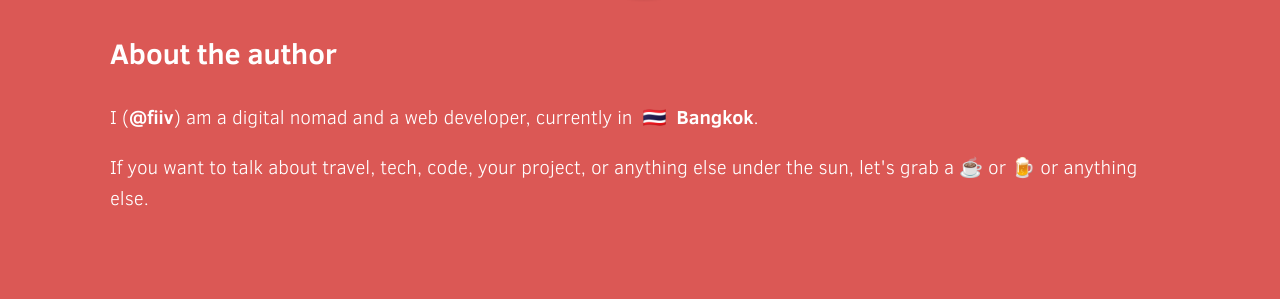
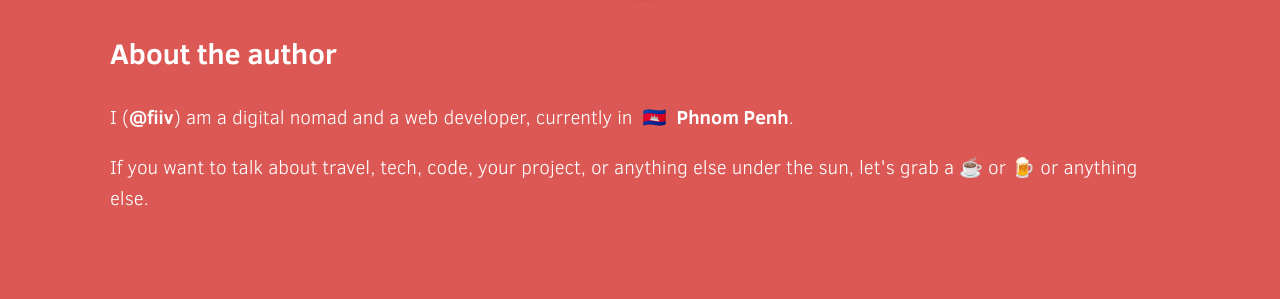
Before and after one commit to mtimofiiv/80days.in, a Jekyll site: the page built from index.html, in a window 1280 px wide and 900 px high, scrolled down 2538 px. Shown: the part 498-797 px from the top of the window. Built offline with Jekyll 4.4.1, drawn with Linux system fonts in a browser that asks for light colours; the list of posts is cut into pages by our own code; comment, search, counter and statistics services are not loaded.

Commit message:
Update _config.yml

```diff
--- a/_config.yml
+++ b/_config.yml
@@ -39,8 +39,8 @@ exclude:
   - Gemfile
   - Gemfile.lock
 
-mike_location: Bangkok
-mike_location_flag: 🇹🇭
+mike_location: Phnom Penh
+mike_location_flag: 🇰🇭
 
 feed:
   categories:
```
